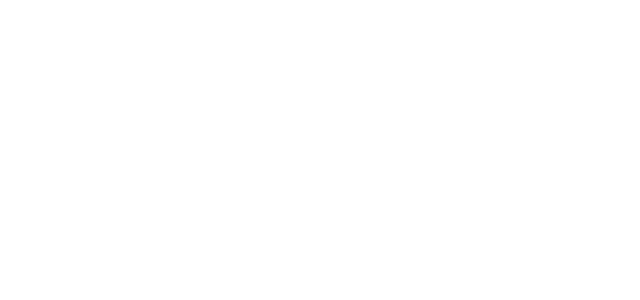
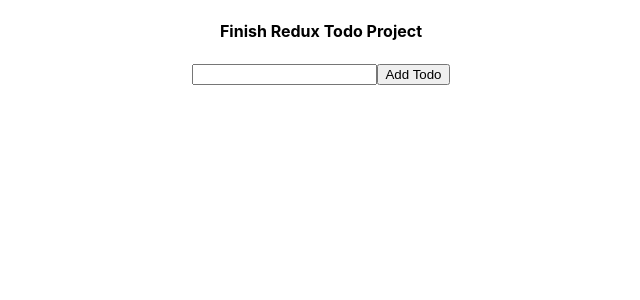
Before and after one commit to lambda-andrew/Redux-Todo, a React (Create React App) app in the folder todo/: page / in a window 1280 px wide. Shown: the top 300 px of the page, without its empty margins (319-959 px from the left). Built offline with nearby package versions, Linux system fonts and the light colour scheme.

Commit message:
got first todo to show on screen and added a broken input box

```diff
--- a/todo/src/App.js
+++ b/todo/src/App.js
@@ -1,9 +1,14 @@
 import React from 'react';
+
+import TodoHome from './components/TodoHome'
+
 import './App.css';
+
 
 function App() {
   return (
     <div className="App">
+    <TodoHome />
     </div>
   );
 }
--- /dev/null
+++ b/todo/src/components/TodoHome.js
@@ -0,0 +1,53 @@
+import React from 'react';
+import { connect } from "react-redux";
+import { addTodo } from '../components/actions'
+
+class TodoHome extends React.Component {
+  state = {
+      Newtodos: [
+          {
+              value: '',
+              completed: false
+          }
+      ]
+  }
+
+  handleChanges = e => {
+    this.setState({ [e.target.name]: e.target.value });
+  };
+
+  addTodo = e => {
+    e.preventDefault()
+    const newPayload = {
+      id: Date.now(),
+      value: this.state.Newtodos
+    }
+    this.props.addTodo(newPayload)
+  }
+  render() {
+    return (
+        <div>
+            {this.props.todosOnProps.map(item => (
+                <h4 key={item.id}>{item.value}</h4>
+            ))}
+            <input
+                type="text"
+                name="newTodoValue"
+                value={this.state.Newtodos.value}
+                onChange={this.handleChanges}
+            />
+            <button onClick={this.addTodo}>Add Todo</button>
+        </div>
+    )
+  }
+}
+
+const mapStateToProps = (state) => {
+    // console.log(state)
+    return {
+      todosOnProps: state.todos
+    }
+  }
+
+
+export default connect(mapStateToProps, addTodo)(TodoHome)
--- a/todo/src/components/actions/index.js
+++ b/todo/src/components/actions/index.js
@@ -1,8 +1,8 @@
-export const UPDATE_TODOLIST = "UPDATE_TODOLIST"
+export const ADD_TODO = "ADD_TODO"
 
-export const updateTodoList = todos => {
+export const addTodo = todos => {
     return {
-        type: UPDATE_TODOLIST,
+        type:ADD_TODO,
         payload: todos
     }
 }
--- a/todo/src/components/reducers/index.js
+++ b/todo/src/components/reducers/index.js
@@ -1,4 +1,4 @@
-import { UPDATE_TODOLIST } from '../actions'
+import { ADD_TODO } from '../actions'
 
 const initialState = {
     todos: [
@@ -12,7 +12,7 @@ const initialState = {
 
 export const reducer = (state = initialState, action) => {
     switch (action.type) {
-        case UPDATE_TODOLIST:
+        case ADD_TODO:
             return {
                 ...state,
                 todos: [...state.todos, action.payload]
```
Also changed, not shown: todo/src/components/Todo.js (deleted, +0 -16 lines).
